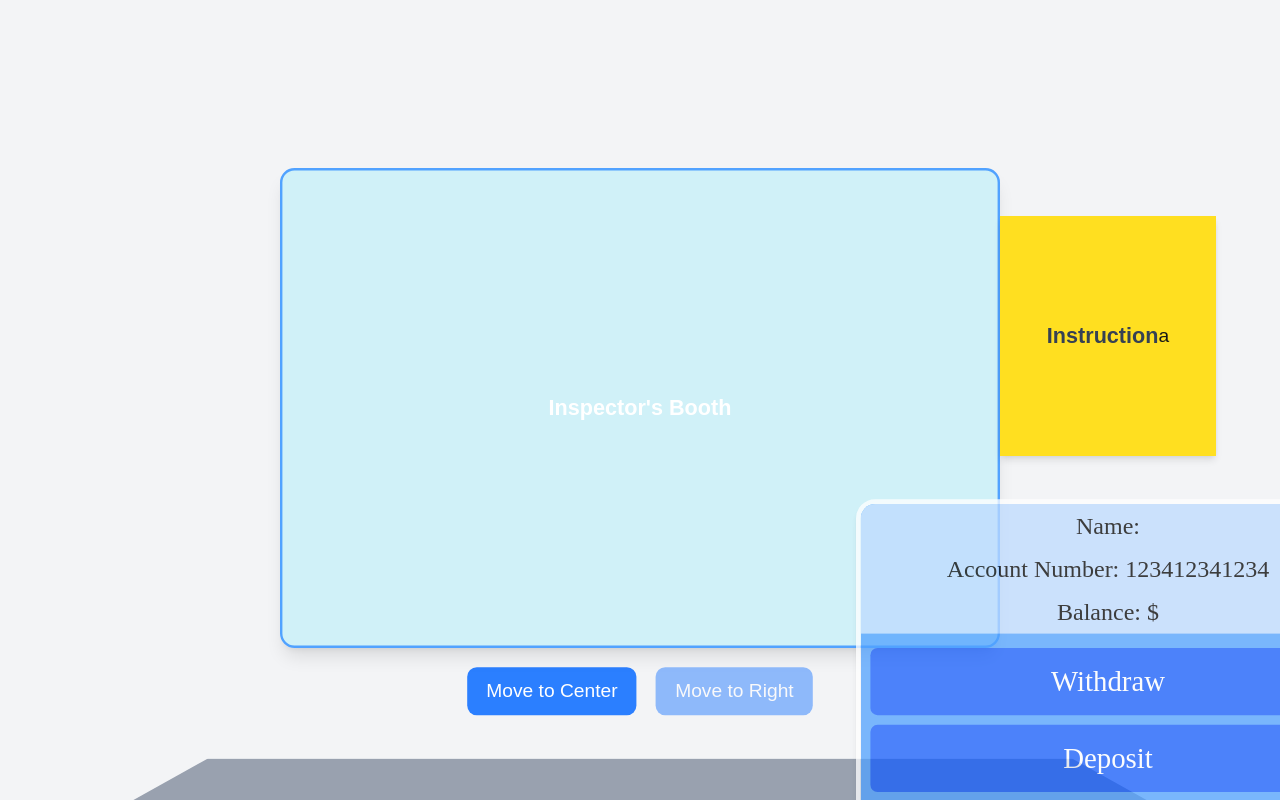
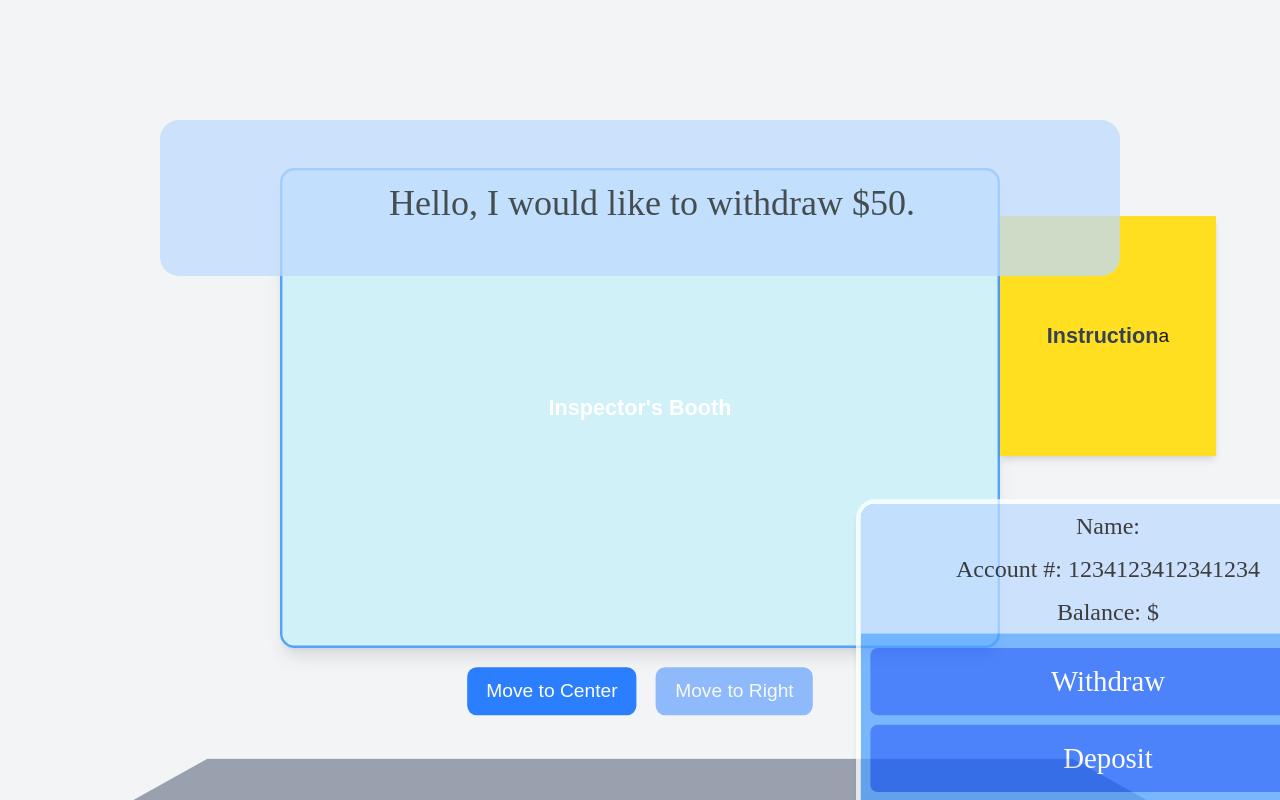
Before and after one commit to mingwzhang/HackKnightSpring2025_BankingSimulator, a Next.js app in the folder banking-simulator/: page / in a window 1280 px wide. Shown: the top 800 px of the page. Built offline with nearby package versions, Linux system fonts and the light colour scheme.

Commit message:
Dialogue box adjustments

```diff
--- a/banking-simulator/src/app/components/dialoguebox.js
+++ b/banking-simulator/src/app/components/dialoguebox.js
@@ -1,7 +1,7 @@
 
 function DialogueBox() {
   return (
-    <div className="flex h-full w-full justify-center bg-blue-200 text-4xl">
+    <div className="flex h-full w-full justify-center bg-blue-200 text-3xl">
       <div className="flex items-center ml-5 mt-2 p-2 font-[ZZZFont]">
         Hello, I would like to withdraw $50.
       </div>
--- a/banking-simulator/src/app/components/tablet.js
+++ b/banking-simulator/src/app/components/tablet.js
@@ -6,7 +6,7 @@ function Tablet({customerName, accountNumber, accountBalance}) {
           Name: {customerName}
         </div>
         <div className="flex justify-center p-1 text-xl">
-          Account Number: {accountNumber}
+          Account #: {accountNumber}
         </div>
         <div className="flex justify-center p-1 text-xl">
           Balance: ${accountBalance}
--- a/banking-simulator/src/app/page.js
+++ b/banking-simulator/src/app/page.js
@@ -1,5 +1,6 @@
 "use client";
 import CustomerBooth from "./components/CustomerBooth";
+import DialogueBox from "./components/dialoguebox";
 
 import Tablet from "./components/tablet";
 
@@ -12,7 +13,11 @@ export default function Home() {
           id="game-container"
           className="relative w-[1200px] h-[800px] scale-100 md:scale-90 lg:scale-75 xl:scale-120 transition-transform duration-300 flex flex-col items-center"
         >
-
+        <div className="flex justify-center">
+          <div className="flex absolute rounded-2xl overflow-hidden w-[800px] h-[130px] opacity-75 mt-0 z-10">
+            <DialogueBox/>
+          </div>
+        </div>
           {/* Inspector's Booth (Blue Holographic Screen) */}
           <CustomerBooth />
 
@@ -30,7 +35,7 @@ export default function Home() {
 
           {/* Document System (Transparent Light Blue Box at Bottom Right of Desk) */}
           <div className="absolute bottom-37 right-0 w-[35%] h-[42%] opacity-75 border-4 border-white rounded-2xl overflow-hidden shadow-md flex">
-            <Tablet accountNumber={123412341234}/>
+            <Tablet accountNumber={1234123412341234}/>
           </div>
         </div>
 
```
